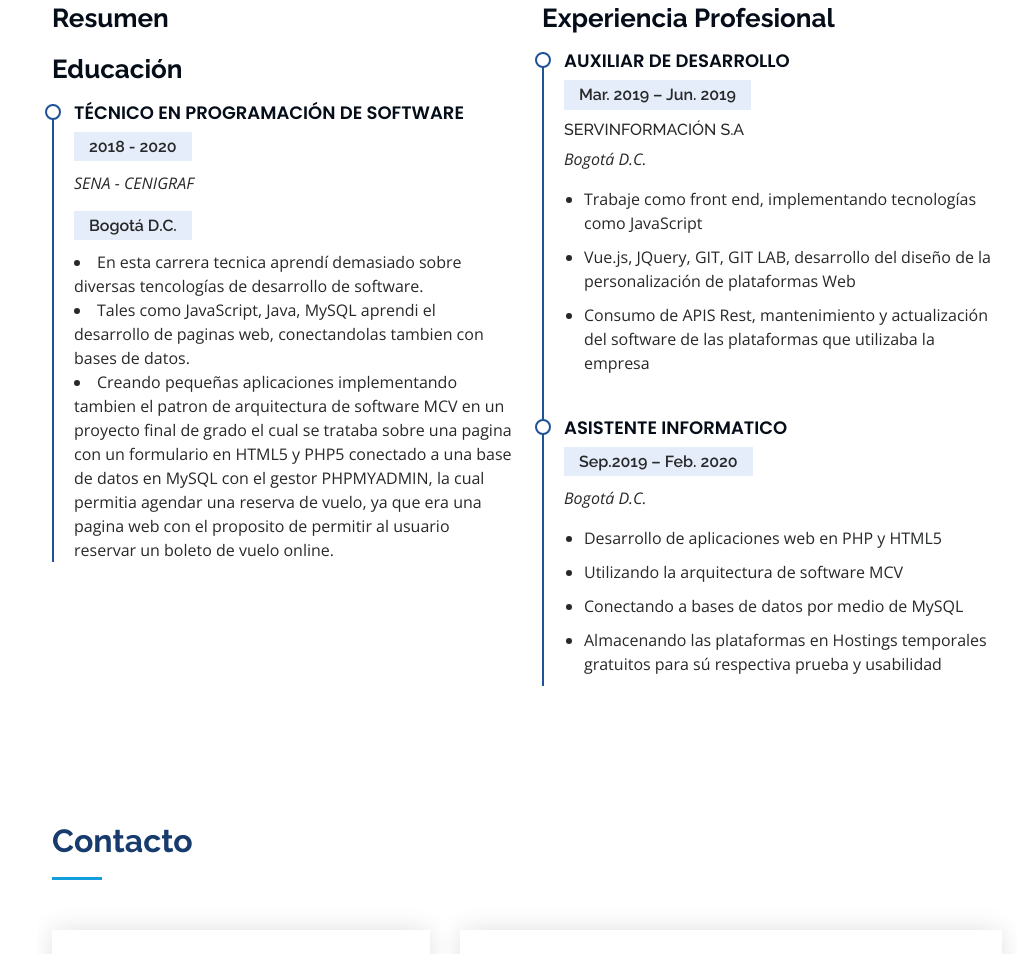
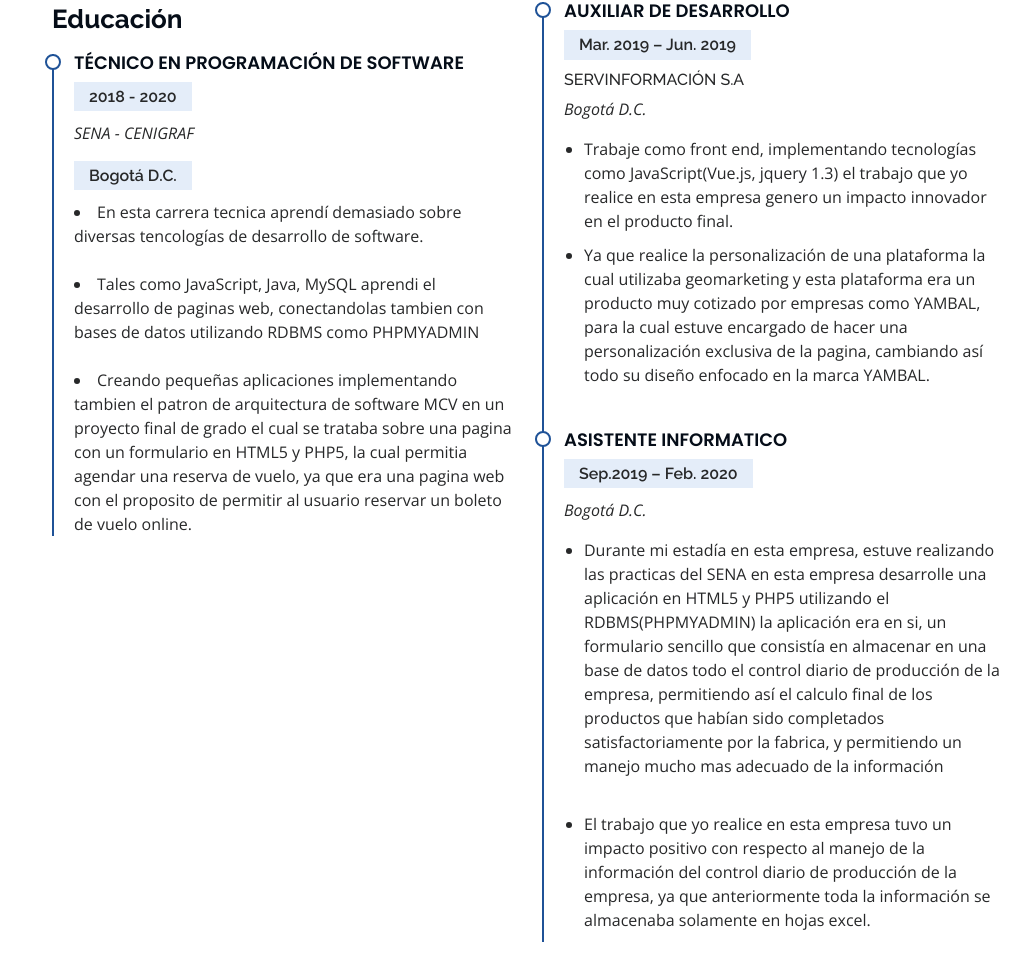
Before and after one commit to Neo2630/Neo2630.github.io, a plain HTML site: page index.html in a window 1280 px wide. Shown: the part 1814-2768 px from the top of the page, without its empty margins (263-1280 px from the left). Drawn offline with nearby package versions, Linux system fonts and the light colour scheme.

Commit message:
3 commit

```diff
--- a/index.html
+++ b/index.html
@@ -46,7 +46,7 @@
     <div class="d-flex flex-column">
 
       <div class="profile">
-        <img src="assets/img/1.jpg" alt="" class="img-fluid rounded-circle">
+        <img src="assets/img/2.png" alt="" class="border-0">
         <h1 class="text-light"><a href="index.html">Nicolas Gómez</a></h1>
         <div class="social-links mt-3 text-center">
           <a href="https://gitlab.com/nabucodoonozor2630" class="gitlab"><i class="bx bxl-gitlab"></i></a>
@@ -105,13 +105,6 @@
           <div class="col-lg-6" data-aos="fade-up">
 
             <div class="progress">
-              <span class="skill">Java (Eclipse, Java Puro) <i class="val">95%</i></span>
-              <div class="progress-bar-striped progress-bar-animated">
-                <div class="progress-bar" role="progressbar" aria-valuenow="95" aria-valuemin="0" aria-valuemax="90"></div>
-              </div>
-            </div>
-
-            <div class="progress">
               <span class="skill">Python (Flask)<i class="val">65%</i></span>
               <div class="progress-bar-wrap">
                 <div class="progress-bar" role="progressbar" aria-valuenow="65" aria-valuemin="0" aria-valuemax="100"></div>
@@ -119,7 +112,7 @@
             </div>
 
             <div class="progress">
-              <span class="skill">C# (Visual Studio)<i class="val">75%</i></span>
+              <span class="skill">C# (5.0)<i class="val">75%</i></span>
               <div class="progress-bar-wrap">
                 <div class="progress-bar" role="progressbar" aria-valuenow="75" aria-valuemin="0" aria-valuemax="100"></div>
               </div>
@@ -199,12 +192,10 @@
               <h5>2018 - 2020</h5>
               <p><em>SENA - CENIGRAF</em></p>
               <h5>Bogotá D.C.</h5>
-              <li>En esta carrera tecnica aprendí demasiado sobre diversas tencologías de desarrollo de software. </li>
-              <li>Tales como JavaScript, Java, MySQL aprendi el desarrollo de paginas web, conectandolas tambien con bases de datos.</li>
+              <li>En esta carrera tecnica aprendí demasiado sobre diversas tencologías de desarrollo de software. </li>    <br>
+              <li>Tales como JavaScript, Java, MySQL aprendi el desarrollo de paginas web, conectandolas tambien con bases de datos utilizando RDBMS como PHPMYADMIN</li>    <br>
               <li>Creando pequeñas aplicaciones implementando tambien el patron de arquitectura de software MCV en un proyecto final
-                de grado el cual se trataba sobre una pagina con un formulario en HTML5  y PHP5 conectado a una base de datos en MySQL con el gestor
-
-                PHPMYADMIN, la cual permitia agendar una reserva de vuelo, ya que era una pagina web con el proposito de permitir al usuario
+                de grado el cual se trataba sobre una pagina con un formulario en HTML5  y PHP5, la cual permitia agendar una reserva de vuelo, ya que era una pagina web con el proposito de permitir al usuario
                 reservar un boleto de vuelo online.
               </li>
             </div>
@@ -217,9 +208,17 @@
               <h6>SERVINFORMACIÓN S.A</h6>
               <p><em>Bogotá D.C.</em></p>
               <ul>
-                <li>Trabaje como front end, implementando tecnologías como JavaScript</li>
-                <li>Vue.js, JQuery, GIT, GIT LAB, desarrollo del diseño de la personalización de plataformas Web</li>
-                <li>Consumo de APIS Rest, mantenimiento y actualización del software de las plataformas que utilizaba la empresa </li>
+                <li>Trabaje como front end, implementando tecnologías como JavaScript(Vue.js, jquery 1.3)
+                  el trabajo que yo realice en esta empresa genero un impacto innovador en el producto final.
+                  <br>
+                </li>
+                <li>
+                  Ya que realice la personalización de una plataforma la cual utilizaba geomarketing y esta plataforma
+                  era un producto muy cotizado por empresas como YAMBAL, para la cual estuve encargado de hacer una personalización
+                  exclusiva de la pagina, cambiando así todo su diseño enfocado en la marca YAMBAL.
+                </li>
+
+
               </ul>
             </div>
             <div class="resume-item">
@@ -227,10 +226,16 @@
               <h5>Sep.2019 – Feb. 2020</h5>
               <p><em>Bogotá D.C.</em></p>
               <ul>
-                <li>Desarrollo de aplicaciones web en PHP y HTML5</li>
-                <li>Utilizando la arquitectura de software MCV</li>
-                <li>Conectando a bases de datos por medio de MySQL</li>
-                <li>Almacenando las plataformas en Hostings temporales gratuitos para sú respectiva prueba y usabilidad</li>
+                <li>Durante mi estadía en esta empresa, estuve realizando las practicas del SENA
+                  en esta empresa desarrolle una aplicación en HTML5 y PHP5 utilizando el RDBMS(PHPMYADMIN)
+                  la aplicación era en si, un formulario sencillo que consistía en almacenar en una base de datos
+                  todo el control diario de producción de la empresa, permitiendo así el calculo final de los productos
+                  que habían sido completados satisfactoriamente por la fabrica, y permitiendo un manejo mucho mas adecuado de la información
+                </li>
+                <br>
+                <li>
+                  El trabajo que yo realice en esta empresa tuvo un impacto positivo con respecto al manejo de la información del control diario
+                  de producción de la empresa, ya que anteriormente toda la información se almacenaba solamente en hojas excel.
               </ul>
             </div>
           </div>
```
Also changed, not shown: assets/img/2.jpg, assets/img/2.png (added), assets/img/WhatsApp Image 2021-02-04 at 4.17.56 PM.jpeg (added), 1 other file.
